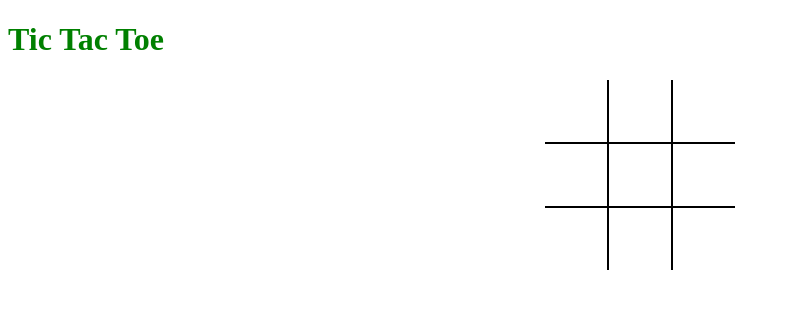
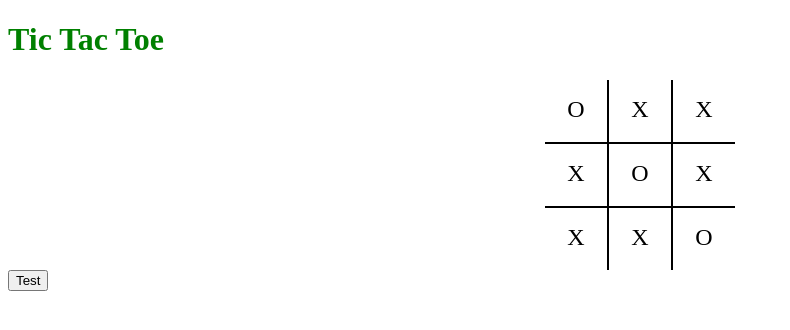
Before and after one commit to ccharlton2/odin-tic-tac-toe, a website: page index.html in a window 1280 px wide. Shown: the whole page, without its empty margins (0-790 px from the left). Drawn offline with Linux system fonts and the light colour scheme.

Commit message:
Add render

```diff
--- a/app.js
+++ b/app.js
@@ -1,26 +1,4 @@
-const Game = ((playerOne, playerTwo) => {
-  const gameBoard = [
-    ["", "", ""],
-    ["", "", ""],
-    ["", "", ""],
-  ];
-
-  const placeToken = (token, x, y) => {
-    gameBoard[x][y] = token;
-  };
-
-  const getGameBoard = () => gameBoard;
-
-  const DisplayController = (() => {
-    const render = () => {
-      console.log(gameBoard);
-    };
-
-    return { render };
-  })();
-
-  return { getGameBoard, placeToken };
-})();
+const testButton = document.querySelector(".test-button");
 
 const Player = (name, isHuman, token) => {
   const getName = () => name;
@@ -30,4 +8,52 @@ const Player = (name, isHuman, token) => {
   return { getName, getToken, getIsHuman };
 };
 
+const Game = ((playerOne, playerTwo) => {
+  const gameBoard = [
+    ["O", "X", "X"],
+    ["X", "O", "X"],
+    ["X", "X", "O"],
+  ];
+
+  const DisplayController = (() => {
+    const render = () => {
+      const rowContainer = document.querySelector(".board-container");
+
+      for (let rowIndex = 0; rowIndex < gameBoard.length; rowIndex += 1) {
+        const newRow = document.createElement("div");
+        newRow.classList.add("row");
+        console.log(newRow);
+
+        for (
+          let colIndex = 0;
+          colIndex < gameBoard[rowIndex].length;
+          colIndex += 1
+        ) {
+          const newCol = document.createElement("div");
+          newCol.classList.add("col");
+          newCol.textContent = gameBoard[rowIndex][colIndex];
+          newRow.appendChild(newCol);
+        }
+
+        rowContainer.appendChild(newRow);
+      }
+    };
+    return { render };
+  })(gameBoard);
+
+  const controller = DisplayController;
+
+  const placeToken = (token, x, y) => {
+    gameBoard[x][y] = token;
+  };
+
+  const getGameBoard = () => gameBoard;
+
+  const getController = () => controller;
+
+  return { getGameBoard, placeToken, getController };
+})();
+
 const newGame = Game;
+
+newGame.getController().render();
--- a/index.html
+++ b/index.html
@@ -5,30 +5,14 @@
     <meta http-equiv="X-UA-Compatible" content="IE=edge" />
     <meta name="viewport" content="width=device-width, initial-scale=1.0" />
     <link rel="stylesheet" href="style.css" />
-    <script src="app.js"></script>
+    <script src="app.js" defer></script>
     <title>Tic Tac Toe</title>
   </head>
   <body>
     <h1>Tic Tac Toe</h1>
 
-    <div class="board-container">
-      <div class="row">
-        <div class="col"></div>
-        <div class="col"></div>
-        <div class="col"></div>
-      </div>
+    <div class="board-container"></div>
 
-      <div class="row">
-        <div class="col"></div>
-        <div class="col"></div>
-        <div class="col"></div>
-      </div>
-
-      <div class="row">
-        <div class="col"></div>
-        <div class="col"></div>
-        <div class="col"></div>
-      </div>
-    </div>
+    <button class="test-button">Test</button>
   </body>
 </html>
```
